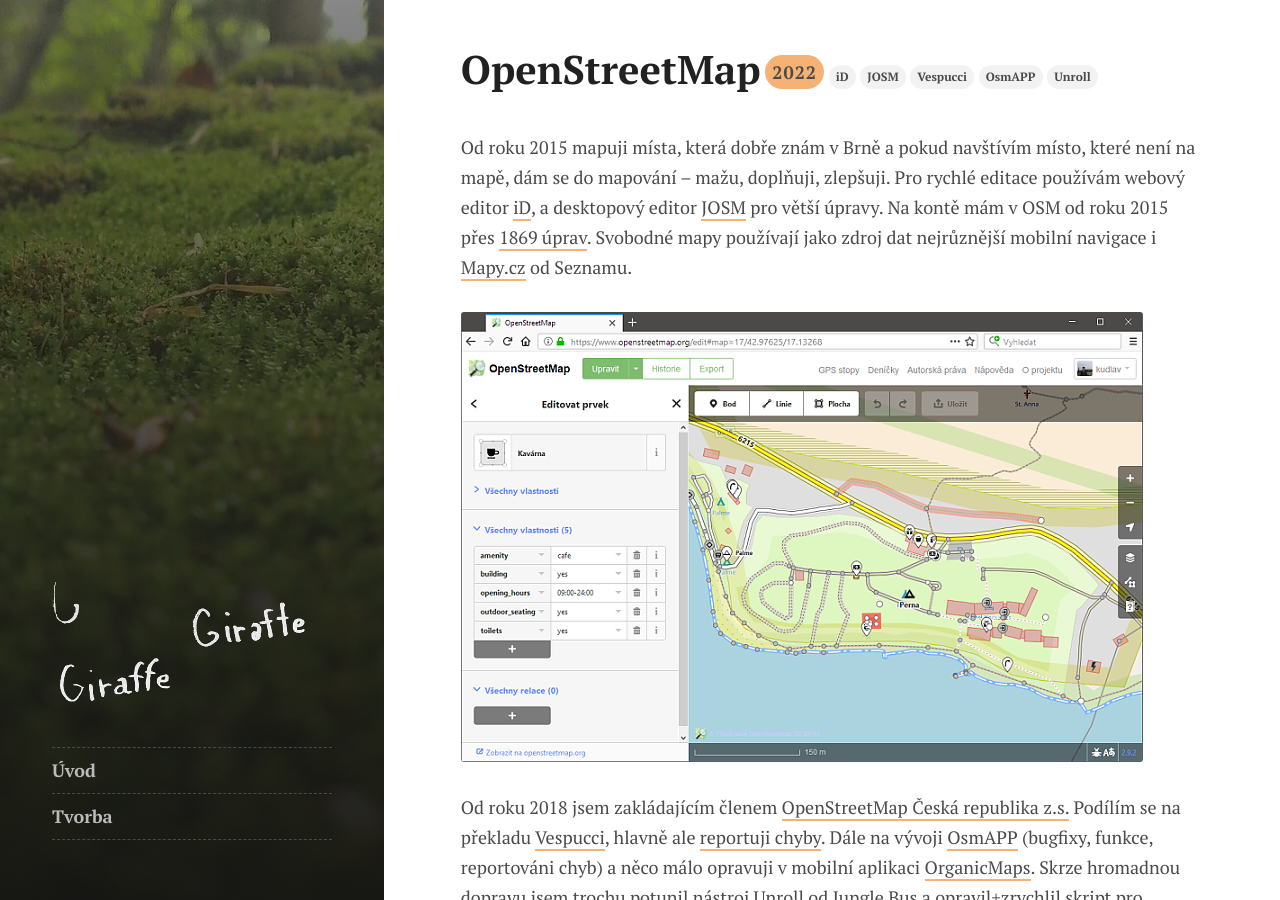
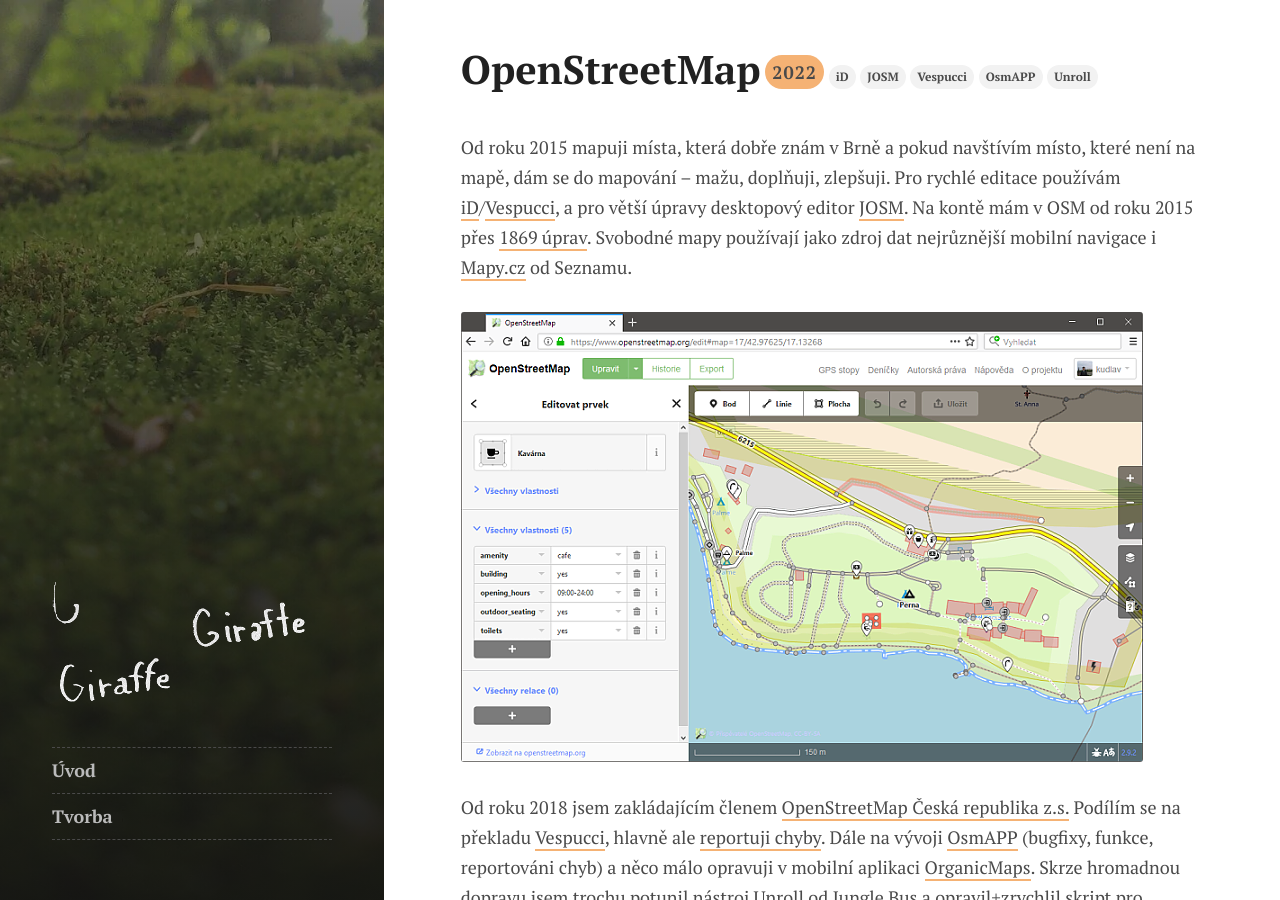
Before and after one commit to kudlav/kudlav.github.io, a Jekyll site: the page built from _posts/2022-01-01-osm.md, in a window 1280 px wide and 900 px high. Built offline with Jekyll 4.4.1, drawn with Linux system fonts in a browser that asks for light colours.

Commit message:
Update 2022-01-01-osm.md

```diff
--- a/_posts/2022-01-01-osm.md
+++ b/_posts/2022-01-01-osm.md
@@ -7,7 +7,7 @@
 tags: iD JOSM Vespucci OsmAPP Unroll
 ---
 
-Od roku 2015 mapuji místa, která dobře znám v Brně a pokud navštívím místo, které není na mapě, dám se do mapování – mažu, doplňuji, zlepšuji. Pro rychlé editace používám webový editor [iD](https://github.com/openstreetmap/iD), a desktopový editor [JOSM](https://josm.openstreetmap.de) pro větší úpravy. Na kontě mám v OSM od roku 2015 přes [1869 úprav](https://www.openstreetmap.org/user/kudlav). Svobodné mapy používají jako zdroj dat nejrůznější mobilní navigace i [Mapy.cz](https://mapy.cz/) od Seznamu.
+Od roku 2015 mapuji místa, která dobře znám v Brně a pokud navštívím místo, které není na mapě, dám se do mapování – mažu, doplňuji, zlepšuji. Pro rychlé editace používám [iD](https://github.com/openstreetmap/iD)/[Vespucci](https://github.com/MarcusWolschon/osmeditor4android), a pro větší úpravy desktopový editor [JOSM](https://josm.openstreetmap.de). Na kontě mám v OSM od roku 2015 přes [1869 úprav](https://www.openstreetmap.org/user/kudlav). Svobodné mapy používají jako zdroj dat nejrůznější mobilní navigace i [Mapy.cz](https://mapy.cz/) od Seznamu.
 
 ![OpenStreetMap iD Editor](/assets/images/osm.webp)
 
```
